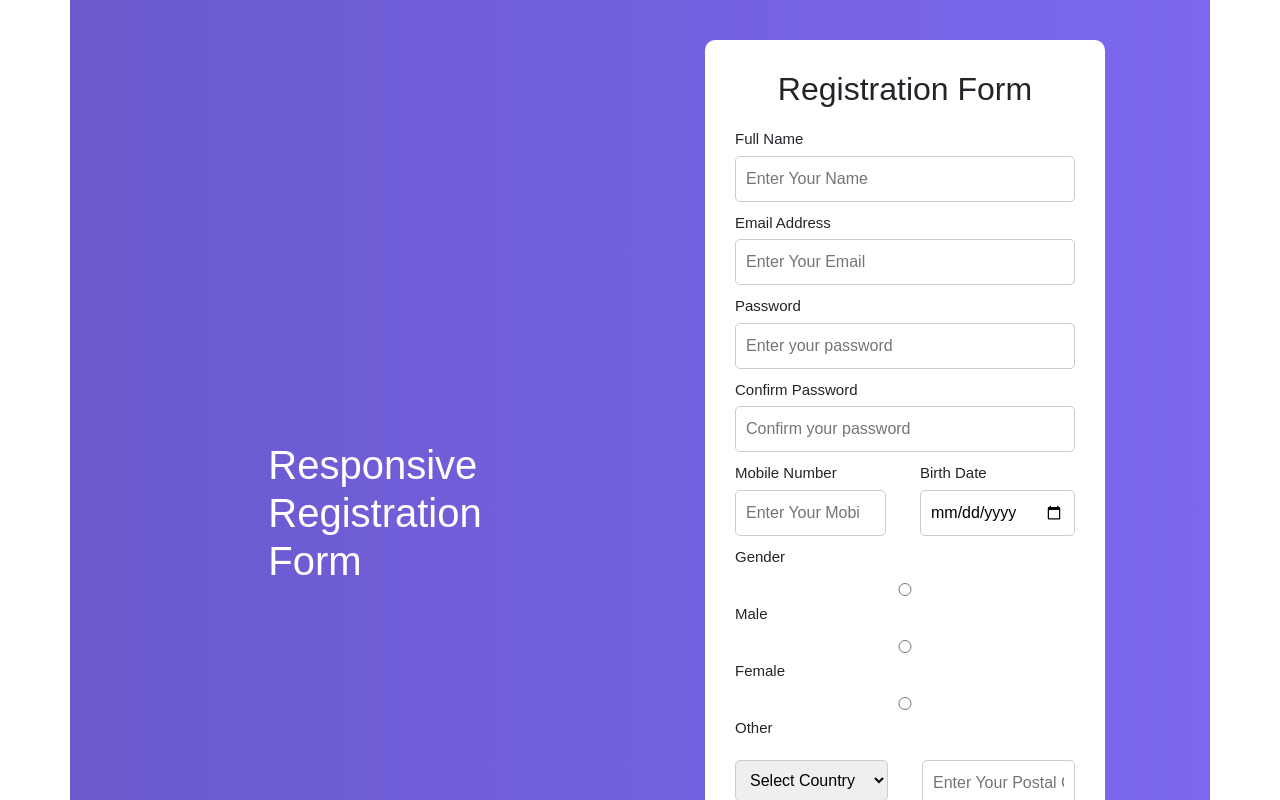
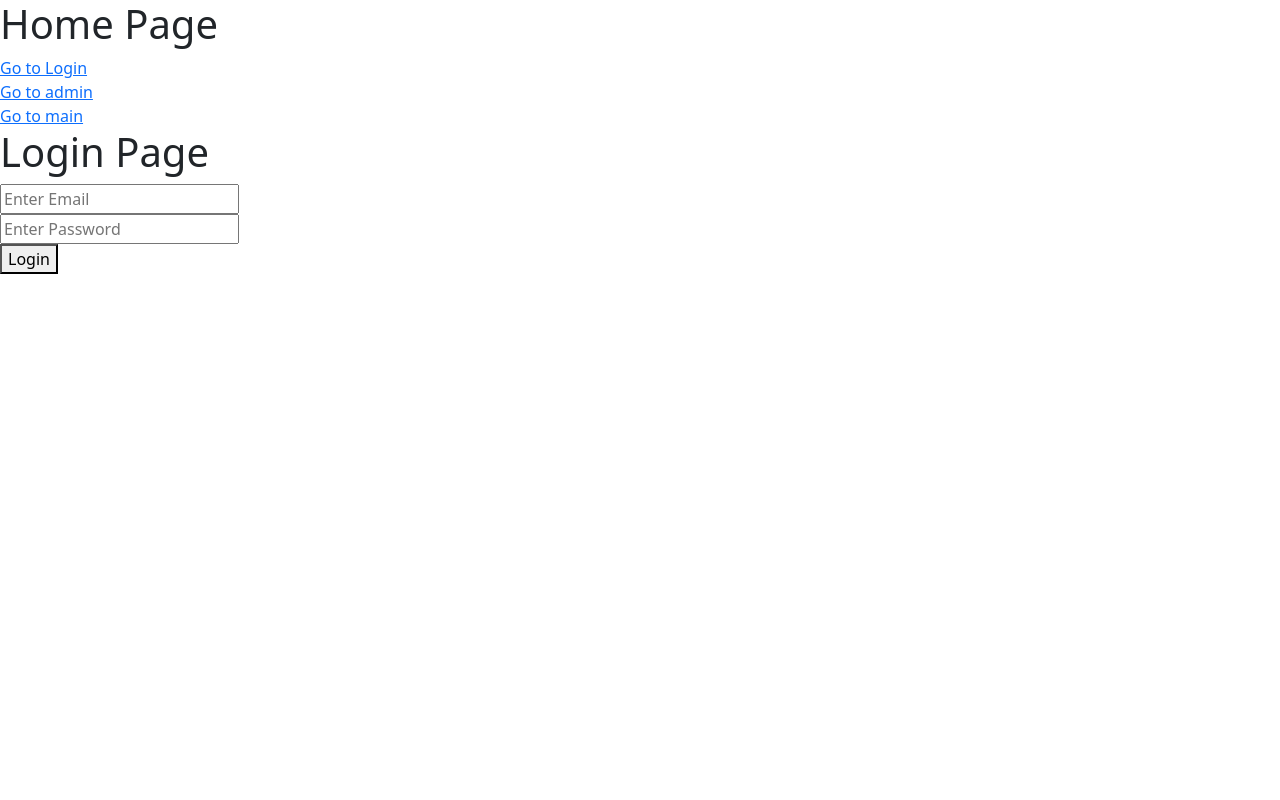
Before and after one commit to kabisankar05-dot/full-stack, a React (Vite) app in the folder react/my-first-app/: page /login in a window 1280 px wide. Shown: the top 800 px of the page. Built offline with nearby package versions, Linux system fonts and the light colour scheme.

Commit message:
router in react demo

```diff
--- a/react/my-first-app/package.json
+++ b/react/my-first-app/package.json
@@ -15,7 +15,8 @@
     "react-bootstrap": "^2.10.10",
     "react-dom": "^19.2.0",
     "react-hook-form": "^7.71.2",
-    "react-icons": "^5.5.0"
+    "react-icons": "^5.5.0",
+    "react-router-dom": "^7.13.1"
   },
   "devDependencies": {
     "@eslint/js": "^9.39.1",
--- /dev/null
+++ b/react/my-first-app/src/Admin.jsx
@@ -0,0 +1,25 @@
+import React from 'react'
+import { Link, Outlet } from 'react-router-dom';
+
+function Admin() {
+  return (
+    <div>
+      <h1>Admin Page</h1>
+    <input type="text" placeholder="Enter admin name" /> <br />
+    <input type="password" placeholder="Enter password" /> <br />
+    <button>Login</button> <br />
+
+      <Link to="/">Home</Link><br />
+      <Link to="user">User Dashboard</Link><br />
+      <Outlet />
+
+      <hr />
+      <h2>Main Dashboard</h2>
+      <Link to="main">Main Dashboard</Link><br />
+
+
+    </div>
+  )
+}
+
+export default Admin;
--- a/react/my-first-app/src/App.jsx
+++ b/react/my-first-app/src/App.jsx
@@ -1,11 +1,27 @@
-import React from 'react'
-import RegistrationForm from './RegistrationForm';
+import { BrowserRouter, Routes, Route, Link } from "react-router-dom";
+import Home from "./Home";
+import Login from "./Login";
+import Dashboard from "./Dashboard";
+import Admin from "./Admin";
+
 function App() {
   return (
-    <div>
-      < RegistrationForm />
-    </div>
-  )
+<>
+
+      <Routes>
+        <Route path="/" element={<Home />} >
+          <Route path="login" element={<Login />} />
+          <Route path="user" element={<Dashboard />} />
+          <Route path="admin" element={<Admin />} />
+          <Route path="main" element={<Dashboard />} />
+        </Route>
+          <Route path="login" element={<Login />} />
+          <Route path="admin" element={<Dashboard />} />
+          <Route path="main" element={<Dashboard />} />
+
+      </Routes>
+    </>
+  );
 }
 
-export default App
+export default App;
--- /dev/null
+++ b/react/my-first-app/src/Dashboard.jsx
@@ -0,0 +1,13 @@
+import { Link } from "react-router-dom";
+
+function Dashboard() {
+  return (
+    <div>
+      <h1>Dashboard Page</h1>
+
+      <Link to="/">Go to Home</Link>
+    </div>
+  );
+}
+
+export default Dashboard;
--- a/react/my-first-app/src/Home.jsx
+++ b/react/my-first-app/src/Home.jsx
@@ -1,25 +1,19 @@
 
 
-function Home(){
-    const x=()=>{
-        alert("hi")
-    }
-    return (
-        <div className="box">
-            <div className="section">
-            <h2>Home component</h2>
-            <p>sample content</p>
-            <button onClick={x}>btn</button>
-            </div>
-        <div>
-            <div className="img">
-            <h2>My Image</h2>
-            <a href="https://google.com" target="_blank">
-            <img src="../public/banner-right-image.png" width="200" />
-            </a>
-            </div>
-        </div>
-        </div>
-    )
+import { Link, Outlet } from "react-router-dom";
+
+function Home() {
+  return (
+    <div>
+      <h1>Home Page</h1>
+
+      <Link to="login">Go to Login</Link><br />
+      <Link to="admin">Go to admin</Link><br />
+      <Link to="main">Go to main</Link> <br />
+
+      <Outlet />
+    </div>
+  );
 }
+
 export default Home;
--- /dev/null
+++ b/react/my-first-app/src/Login.jsx
@@ -0,0 +1,58 @@
+import { useState } from "react";
+import { useNavigate } from "react-router-dom";
+
+function Login() {
+  const [user, setUser] = useState({
+    email: "",
+    password: ""
+  });
+
+  const navigate = useNavigate();
+
+  const handleChange = (e) => {
+    setUser({ ...user, [e.target.name]: e.target.value });
+  };
+
+  const handleSubmit = (e) => {
+    e.preventDefault();
+
+    // simple validation
+    if (user.email === "admin@gmail.com" && user.password === "1234",
+      user.email === "kabi@gmail.com" && user.password === "kabi"
+    )
+
+      {
+      navigate("/dashboard");
+    } else {
+      alert("Invalid Login");
+    }
+  };
+
+  return (
+    <div>
+      <h1>Login Page</h1>
+
+      <form onSubmit={handleSubmit}>
+        <input
+          type="email"
+          name="email"
+          placeholder="Enter Email"
+          onChange={handleChange}
+        />
+        <br />
+
+        <input
+          type="password"
+          name="password"
+          placeholder="Enter Password"
+          onChange={handleChange}
+        />
+        <br />
+
+        <button type="submit">Login</button>
+      </form>
+    </div>
+  );
+}
+
+export default Login;
--- a/react/my-first-app/src/main.jsx
+++ b/react/my-first-app/src/main.jsx
@@ -1,11 +1,14 @@
-import { StrictMode } from 'react'
+import React, { StrictMode } from 'react'
 import { createRoot } from 'react-dom/client'
 import 'bootstrap/dist/css/bootstrap.min.css';
 import './index.css'
 import App from './App.jsx'
+import { BrowserRouter, HashRouter } from 'react-router-dom';
 
 createRoot(document.getElementById('root')).render(
-  <StrictMode>
-    <App />
-  </StrictMode>,
+  <React.StrictMode>
+      <BrowserRouter>
+          <App />
+      </BrowserRouter>
+  </React.StrictMode>,
 )
```
Also changed, not shown: 1 other file (tests, documents, lock files or other folders).
